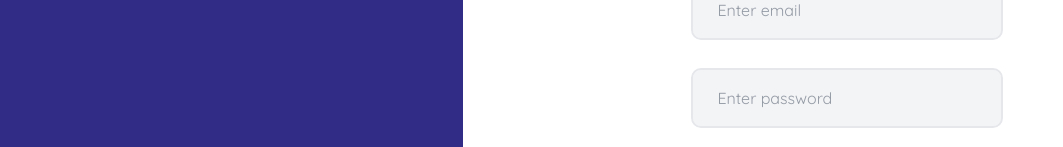
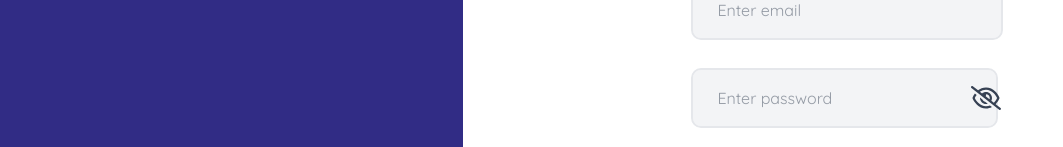
Before and after one commit to Bonheur-Christian/Library_MIS, a Next.js app in the folder view/: page /signin in a window 1280 px wide. Shown: the part 266-413 px from the top of the page, without its empty margins (49-1112 px from the left). Built offline with nearby package versions, Linux system fonts and the light colour scheme.

Commit message:
show and hide password added on signin

```diff
--- a/view/src/app/signin/page.tsx
+++ b/view/src/app/signin/page.tsx
@@ -3,6 +3,7 @@
 import { useEffect, useState } from "react";
 import { useRouter } from "next/navigation";
 import Link from "next/link";
+import { FaRegEye, FaRegEyeSlash } from "react-icons/fa6";
 
 export default function Signin() {
   const router = useRouter();
@@ -12,27 +13,24 @@ export default function Signin() {
     if (storedUser) {
       router.push("/library");
     }
-
   }, []);
 
   const [formData, setFormData] = useState({
     email: "",
     password: "",
-  })
+  });
 
   const [errorMessage, setErrorMessage] = useState("");
 
-  const handleChange =async (e: React.ChangeEvent<HTMLInputElement>) => {
+  const handleChange = async (e: React.ChangeEvent<HTMLInputElement>) => {
     const { name, value } = e.target;
     setFormData((prev) => ({
       ...prev,
       [name]: value,
     }));
-
-  }
+  };
 
   const API_URL = process.env.NEXT_PUBLIC_API_URL;
-
 
   const handleLogin = async (e: React.FormEvent<HTMLFormElement>) => {
     e.preventDefault();
@@ -67,6 +65,12 @@ export default function Signin() {
     }
   };
 
+  //password show and hide toggling
+  const [showPassword, setShowPassword] = useState(false);
+
+  const handleShowPassword = () => {
+    setShowPassword((prev) => !prev);
+  };
 
   return (
     <div className="flex">
@@ -77,9 +81,14 @@ export default function Signin() {
       </div>
 
       <div className="w-[60%] px-32 pt-40 space-y-12">
-        <h1 className="text-4xl font-medium text-center">Log Into Your Account</h1>
+        <h1 className="text-4xl font-medium text-center">
+          Log Into Your Account
+        </h1>
 
-        <form onSubmit={handleLogin} className="space-y-8 flex flex-col w-[60%] justify-center mx-auto">
+        <form
+          onSubmit={handleLogin}
+          className="space-y-8 flex flex-col w-[60%] justify-center mx-auto"
+        >
           <input
             type="email"
             placeholder="Enter email"
@@ -88,22 +97,32 @@ export default function Signin() {
             onChange={handleChange}
             className="outline-2 outline-gray-200 bg-gray-100 py-4 px-6 rounded-lg text-gray-700"
           />
+          <div className="flex items-center ">
             <input
-            type="password"
+              type={showPassword ? "text" : "password"}
               placeholder="Enter password"
               name="password"
               value={formData.password}
               onChange={handleChange}
-            className="outline-2 outline-gray-200 bg-gray-100 py-4 px-6 rounded-lg text-gray-700"
+              className="outline-2 outline-gray-200 bg-gray-100 py-4 px-6 rounded-lg text-gray-700 w-full"
             />
+            <p
+              onClick={handleShowPassword}
+              className="ml-[-2vw] text-gray-700 hover:text-indigo-900 duration-300"
+            >
+              {showPassword ? (
+                <FaRegEye size={30} />
+              ) : (
+                <FaRegEyeSlash size={30} />
+              )}
+            </p>
+          </div>
 
           {errorMessage && (
             <p className="text-red-500 text-center">{errorMessage}</p>
           )}
 
-          <button
-            className="text-white text-xl bg-indigo-900 hover:bg-blue-800 duration-500 font-medium w-1/2 justify-center mx-auto py-6 rounded-xl"
-          >
+          <button className="text-white text-xl bg-indigo-900 hover:bg-blue-800 duration-500 font-medium w-1/2 justify-center mx-auto py-6 rounded-xl">
             Login
           </button>
         </form>
```
Lines whose indentation alone changed are shown as unchanged.
